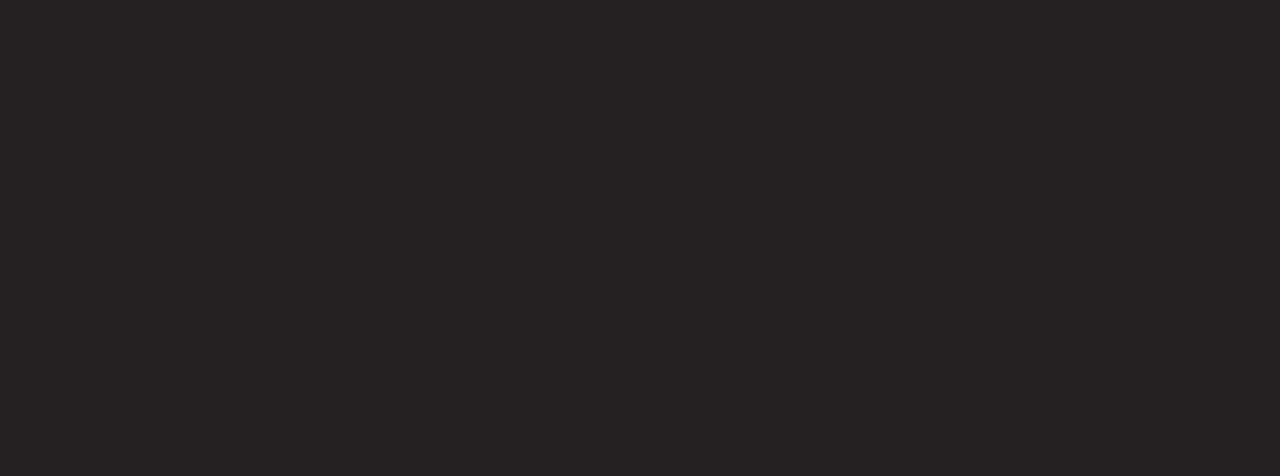
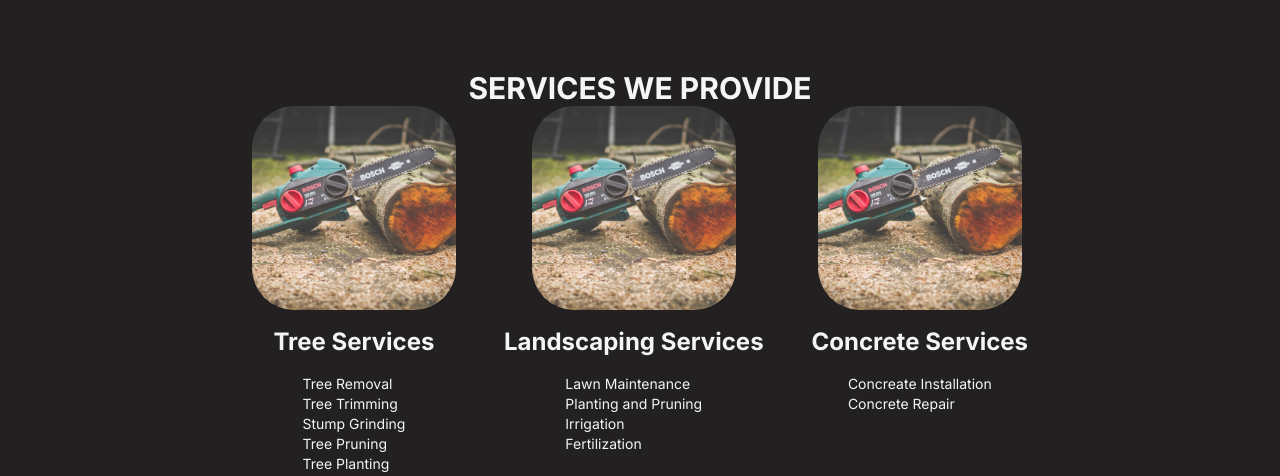
Before and after one commit to Jesus-Elizalde/Angel-Trees, a Next.js app: page / in a window 1280 px wide. Shown: the part 1048-1524 px from the top of the page. Before the commit the page ends 1020 px from the top, so only its background shows below. Built offline with nearby package versions, Linux system fonts and the light colour scheme.

Commit message:
services provide display for large screen 90% done

```diff
--- a/app/page.tsx
+++ b/app/page.tsx
@@ -5,7 +5,7 @@ export default function Home() {
   return (
     <main>
       <NavBar>
-        <div className="flex h-screen">
+        <div className="flex h-[550px] lg:h-[1050px]">
           <MainHero />
           <Image
             src="/images/bush.jpg"
@@ -15,6 +15,67 @@ export default function Home() {
             className="absolute object-cover w-3/4 h-[36rem] lg:w-1/2 lg:h-[1020px] -z-10 top-0 opacity-80"
           />
         </div>
+        <div>
+          <h1 className="text-3xl font-bold text-center text-neutral-content font uppercase ">
+            Services We Provide
+          </h1>
+          <div className="flex justify-center gap-12">
+            <div className="flex flex-col items-center ">
+              <Image
+                src="/images/chainsaw.jpg"
+                alt="A tree with an orange mark"
+                width={90}
+                height={90}
+                className="aspect-square object-cover rounded-xl lg:rounded-[42px] lg:w-[204px] lg:h-[204px]"
+              />
+              <h1 className="text-2xl font-bold text-center text-neutral-content font my-4">
+                Tree Services
+              </h1>
+              <div className="text-neutral-content">
+                <p className="text-sm">Tree Removal</p>
+                <p className="text-sm">Tree Trimming</p>
+                <p className="text-sm">Stump Grinding</p>
+                <p className="text-sm">Tree Pruning</p>
+                <p className="text-sm">Tree Planting</p>
+                <p className="text-sm">Tree Cabling</p>
+              </div>
+            </div>
+            <div className="flex flex-col items-center">
+              <Image
+                src="/images/chainsaw.jpg"
+                alt="A tree with an orange mark"
+                width={90}
+                height={90}
+                className="aspect-square object-cover rounded-xl lg:rounded-[42px] lg:w-[204px] lg:h-[204px]"
+              />
+              <h1 className="text-2xl font-bold text-center text-neutral-content font my-4">
+                Landscaping Services
+              </h1>
+              <div className="text-neutral-content">
+                <p className="text-sm">Lawn Maintenance</p>
+                <p className="text-sm">Planting and Pruning</p>
+                <p className="text-sm">Irrigation</p>
+                <p className="text-sm">Fertilization</p>
+              </div>
+            </div>
+            <div className="flex flex-col items-center">
+              <Image
+                src="/images/chainsaw.jpg"
+                alt="A tree with an orange mark"
+                width={90}
+                height={90}
+                className="aspect-square object-cover rounded-xl lg:rounded-[42px] lg:w-[204px] lg:h-[204px]"
+              />
+              <h1 className="text-2xl font-bold text-center text-neutral-content font my-4">
+                Concrete Services
+              </h1>
+              <div className="text-neutral-content">
+                <p className="text-sm">Concreate Installation</p>
+                <p className="text-sm">Concrete Repair</p>
+              </div>
+            </div>
+          </div>
+        </div>
       </NavBar>
     </main>
   );
```
